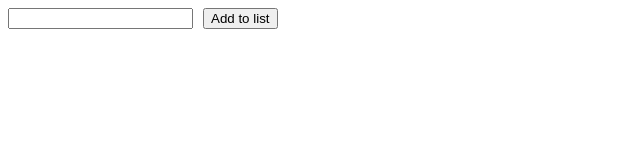
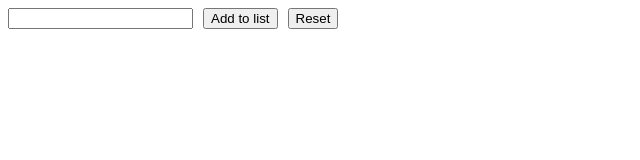
Before and after one commit to AdilSadigov/Develhope-React-Exercises, a React (Create React App) app in the folder exercise-app/: page / in a window 1280 px wide. Shown: the top 160 px of the page, without its empty margins (0-640 px from the left). Built offline with nearby package versions, Linux system fonts and the light colour scheme.

Commit message:
added List-5 exercise

```diff
--- a/exercise-app/src/TodoList.js
+++ b/exercise-app/src/TodoList.js
@@ -1,5 +1,3 @@
-// Already done
-
 import React from "react";
 
 export class TodoList extends React.Component {
@@ -25,11 +23,18 @@ export class TodoList extends React.Component {
         })
     }
 
+    removeItems = () => {
+        this.setState ({
+            items: []
+        })
+    }
+
     render () {
         return (
             <div>
                 <input name="todoInput" value={this.state.input} onChange={this.handleChange}/>
                 <button onClick={this.addItem} style={{marginLeft: '10px'}}>Add to list</button>
+                <button onClick={this.removeItems} style={{marginLeft: '10px'}}>Reset</button>
                 <ul>
                     {this.state.items.map((item, index) => (<li key={index}>{item}</li>))}
                 </ul>
```
